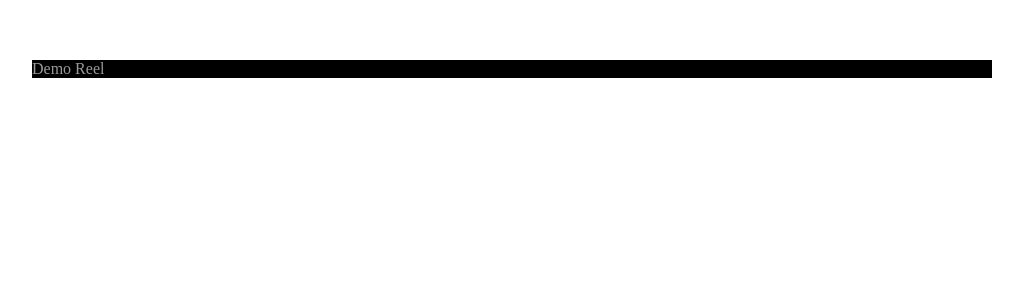
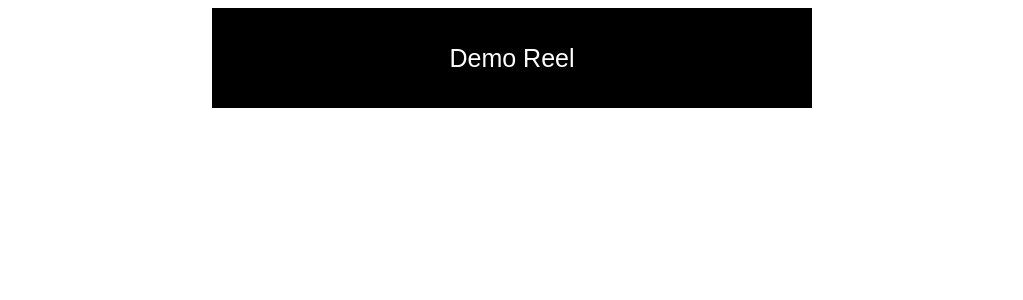
Before and after one commit to n-buna404/n-buna404.github.io, a Jekyll site: the page test.html, which Jekyll copies as it is, in a window 1280 px wide. Shown: the top 300 px of the page, without its empty margins (128-1151 px from the left). Built offline with Jekyll 4.4.1, drawn with Linux system fonts in a browser that asks for light colours.

Commit message:
Update test.html

```diff
--- a/test.html
+++ b/test.html
@@ -4,7 +4,7 @@
     <head>
         <meta name="viewport" content="width=device-width, initial-scale=1">
         <title>test</title>
-        <link rel="stylesheet" href="css/main.css">
+        <link rel="stylesheet" href="css/yt.css">
     </head>
     <body>
 
```
